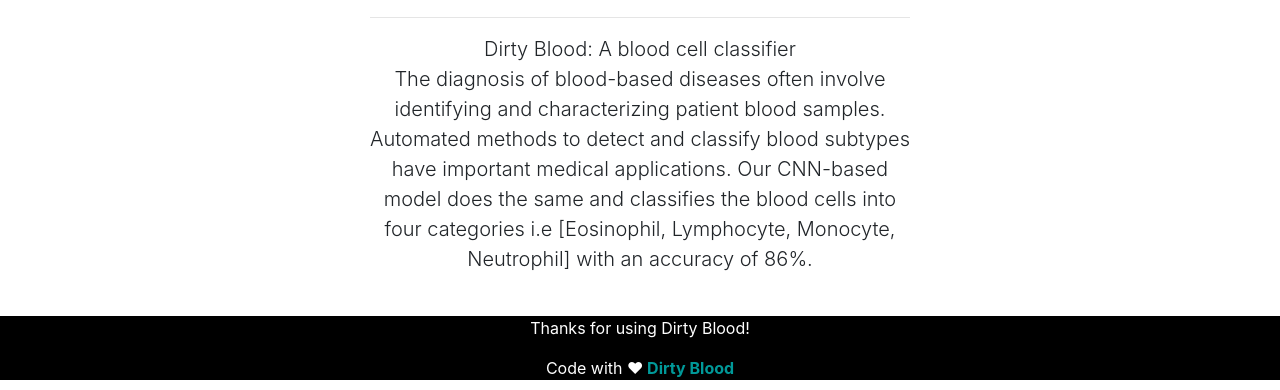
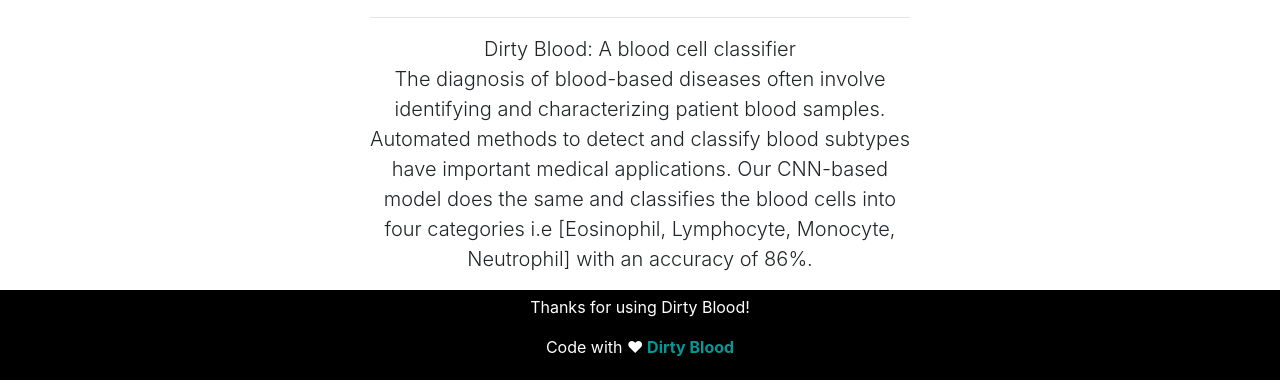
Before and after one commit to Pratyush-exe/Dirty-Blood, a Flask app: page / in a window 1280 px wide. Shown: the part 420-810 px from the top of the page. Run offline with Flask 2, Linux system fonts and the light colour scheme; some libraries are stand-ins or nearby versions.

Commit message:
Update index.html

```diff
--- a/templates/index.html
+++ b/templates/index.html
@@ -46,8 +46,8 @@
 <div class="container-fluid">
     <div class="row">
         <footer class="fixed-bottom navbar-light" style="background: black;color: white;text-align: center;">
-            <p>Thanks for using Dirty Blood! </p>
-            Code with ❤<b><a href="https://github.com/Pratyush-exe/Dirty-Blood" style="color:#009999"> Dirty Blood</a>  </b>
+            <p style="padding-top: 5px;">Thanks for using Dirty Blood! </p>
+            <p style="padding-bottom: 5px;">Code with ❤<b><a href="https://github.com/Pratyush-exe/Dirty-Blood" style="color:#009999"> Dirty Blood</a></p></b>
 	</footer>
     </div>
  </div>
```
